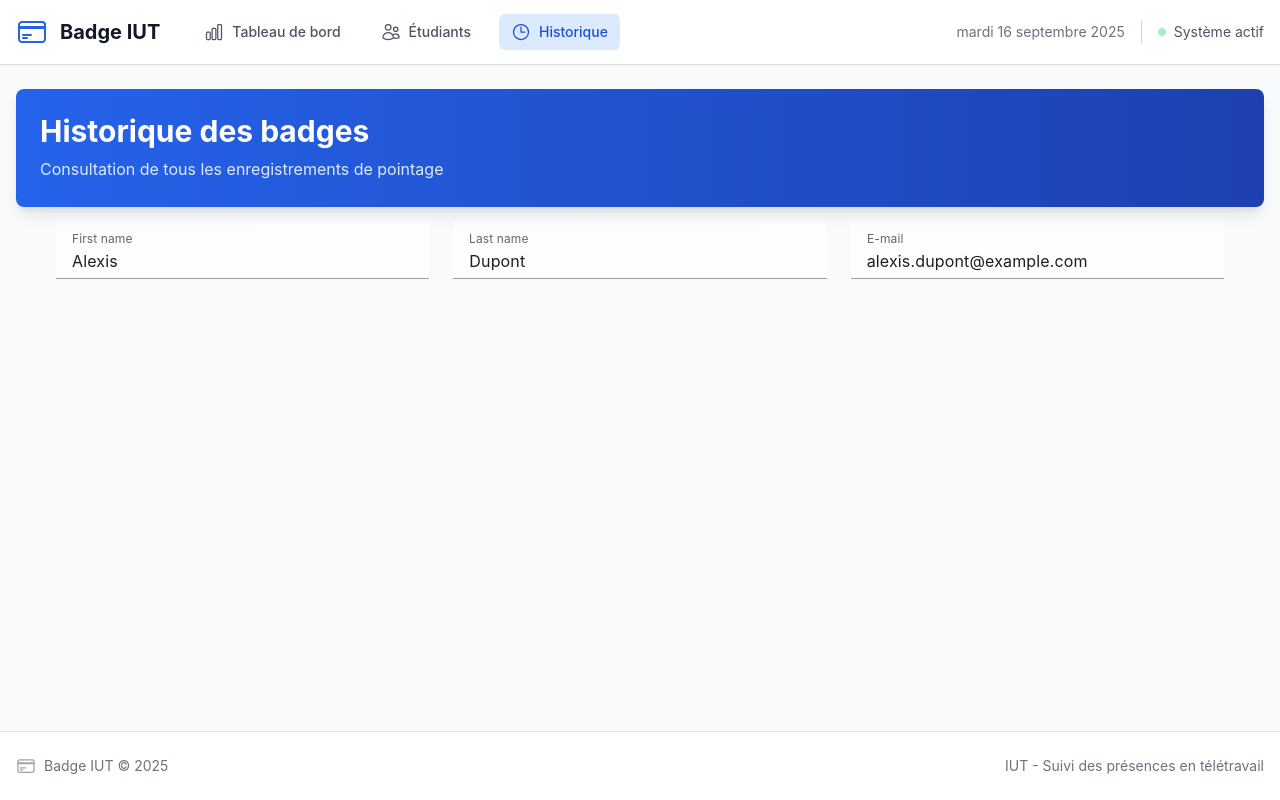
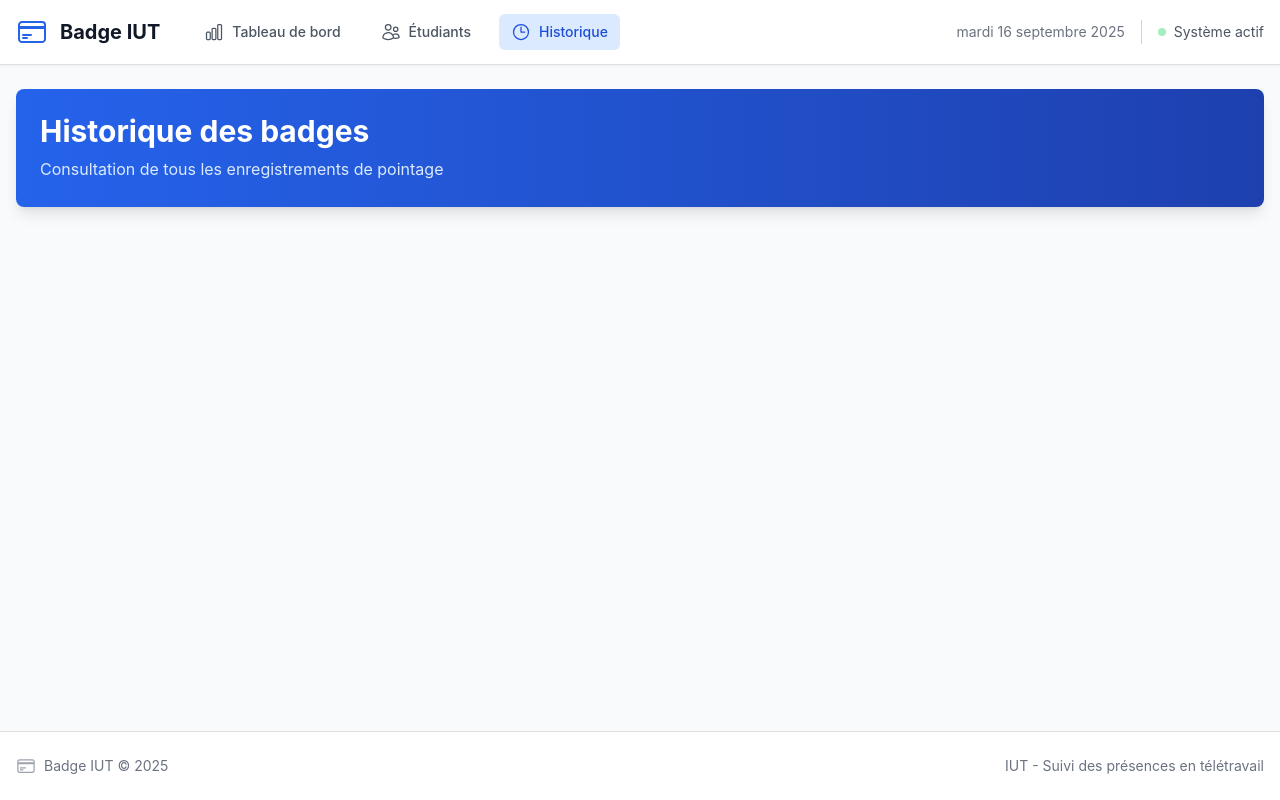
Before and after one commit to Aleksyc/frontend-iut-badge, a Vue app: page /historique in a window 1280 px wide. Built offline with nearby package versions, Linux system fonts and the light colour scheme.

Commit message:
[-] remove history form

```diff
--- a/src/views/HistoryView.vue
+++ b/src/views/HistoryView.vue
@@ -6,57 +6,4 @@
       <p class="text-blue-100">Consultation de tous les enregistrements de pointage</p>
     </div>
   </div>
-
-  <v-form v-model="valid">
-    <v-container>
-      <v-row>
-        <v-col
-          cols="12"
-          md="4"
-        >
-          <v-text-field
-            v-model="firstname"
-            :counter="10"
-            :active="true"
-            label="First name"
-            required
-          ></v-text-field>
-        </v-col>
-
-        <v-col
-          cols="12"
-          md="4"
-        >
-          <v-text-field
-            v-model="lastname"
-            :counter="10"
-            label="Last name"
-            required
-          ></v-text-field>
-        </v-col>
-
-        <v-col
-          cols="12"
-          md="4"
-        >
-          <v-text-field
-            v-model="email"
-            label="E-mail"
-            required
-          ></v-text-field>
-        </v-col>
-      </v-row>
-    </v-container>
-  </v-form>
 </template>
-
-<script setup lang="ts">
-import { ref } from 'vue'
-
-const valid = ref(false)
-const firstname = ref('Alexis')
-const lastname = ref('Dupont')
-const email = ref('alexis.dupont@example.com')
-
-
-</script>
```
